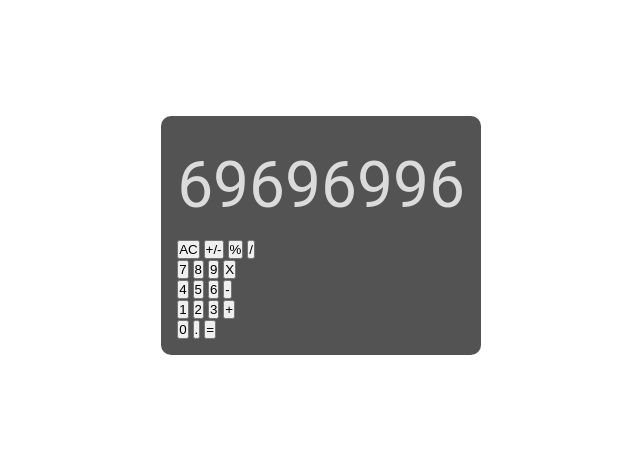
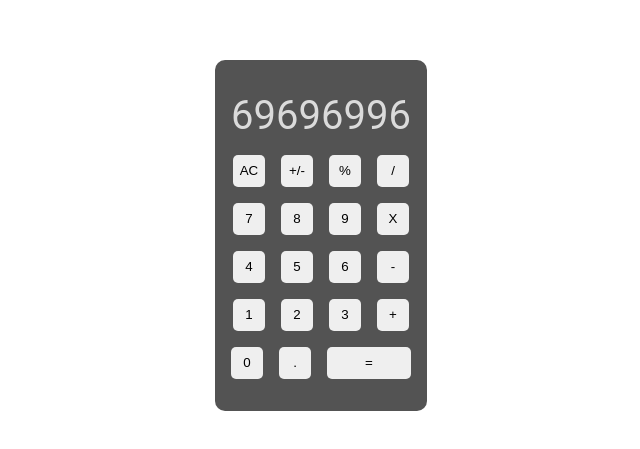
Before and after one commit to bima-taruna/project-calculator, a plain HTML site: page index.html in a window 1280 px wide. Shown: the part 165-614 px from the top of the page, without its empty margins (319-959 px from the left). Drawn offline with Linux system fonts and the light colour scheme.

Commit message:
styling the rows and buttons

```diff
--- a/index.html
+++ b/index.html
@@ -45,7 +45,7 @@
             <button class="digit">3</button>
             <button class="add">+</button>
         </div>
-        <div class="row">
+        <div class="last-row">
             <button class="digit">0</button>
             <button class="decimal">.</button>
             <button class="result">=</button>
--- a/style.css
+++ b/style.css
@@ -22,7 +22,26 @@ body {
 }
 
 .display {
-    font-size: 64px;
+    font-size: 40px;
     color: rgb(219, 219, 219);
     padding: 16px 0px;
 }
+
+.row,
+.last-row {
+    display: flex;
+    justify-content: center;
+    gap: 16px;
+    margin-bottom: 16px;
+}
+
+button {
+    height: 32px;
+    width: 32px;
+    border-radius: 5px;
+    border: none;
+}
+
+.result {
+    flex: 2;
+}
```
